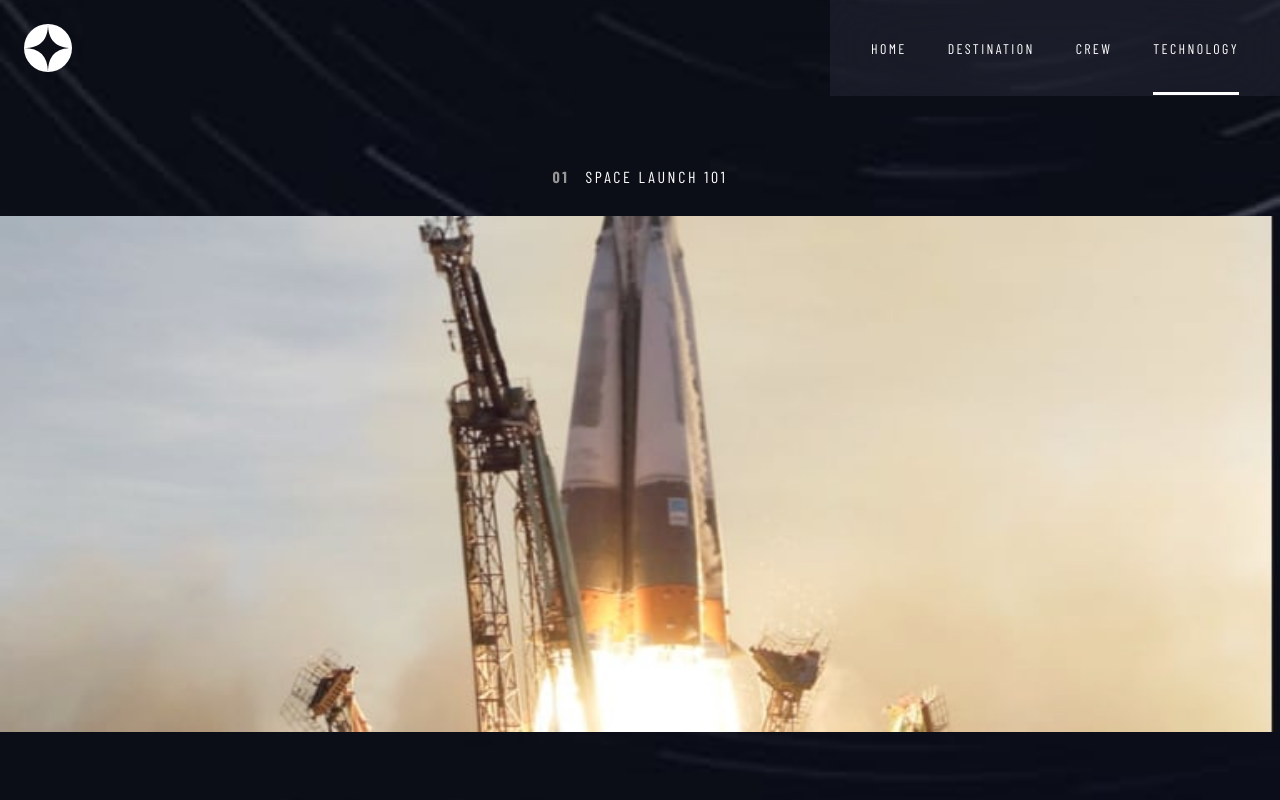
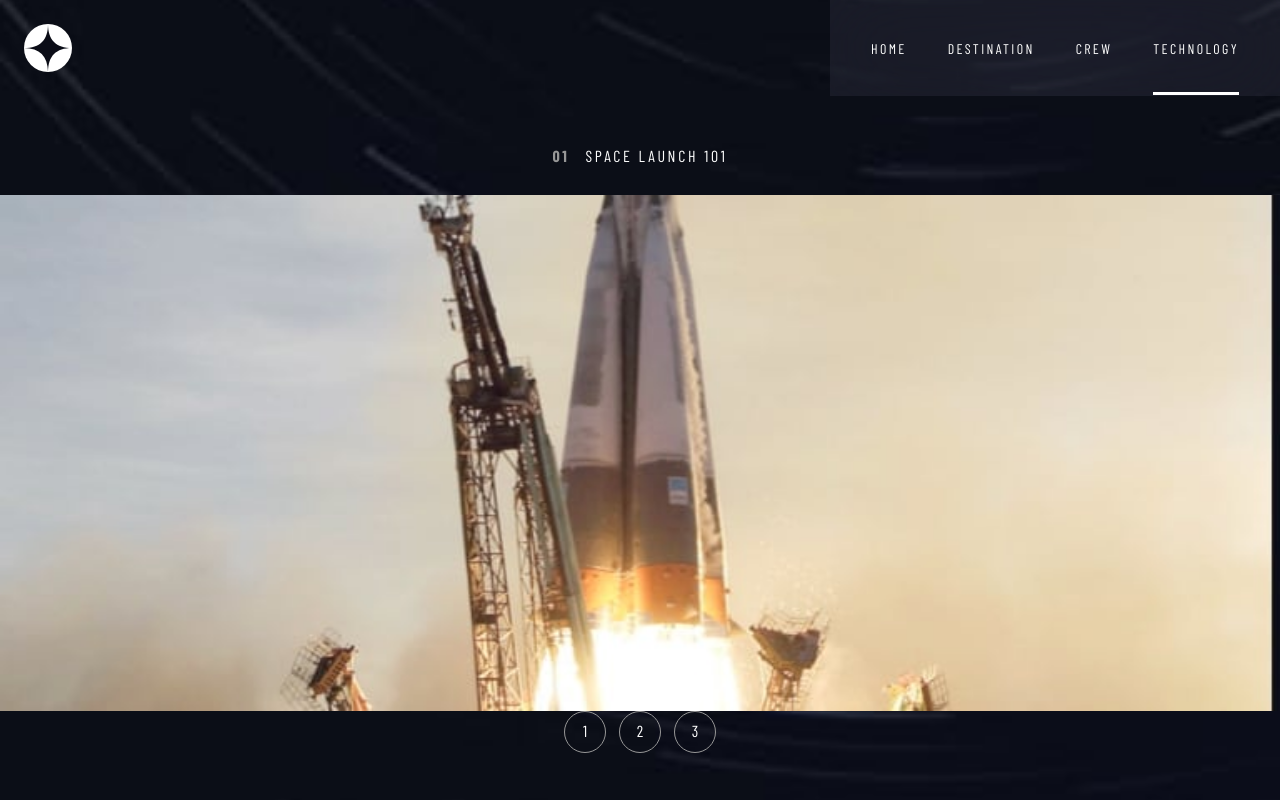
Before and after one commit to KurtisIvey/space-tourism-nextjs, a Next.js app: page /Technology in a window 1280 px wide. Built offline with nearby package versions, Linux system fonts and the light colour scheme; a web font is replaced by a local one.

Commit message:
add nav buttons to load tech data

```diff
--- a/src/app/Technology/Technology.css
+++ b/src/app/Technology/Technology.css
@@ -36,4 +36,31 @@ main.technology section h1 span {
 main.technology section .techImage {
   width: 100%;
   height: auto;
+}
+main.technology section ul {
+  list-style: none;
+  display: flex;
+  width: 152px;
+  justify-content: space-between;
+  margin-bottom: 0px;
+}
+main.technology section ul li {
+  width: 40px;
+  height: 40px;
+  border-radius: 50%;
+  border: 1px solid #979797;
+  display: flex;
+  justify-content: center;
+  align-items: center;
+  background-color: transparent;
+  cursor: pointer;
+}
+main.technology section ul li span {
+  margin-bottom: 3px;
+}
+main.technology section ul li:hover {
+  background-color: #D0D6F9;
+}
+main.technology section ul li.activeCrew {
+  background-color: white;
 }/*# sourceMappingURL=Technology.css.map */
--- a/src/app/Technology/Technology.scss
+++ b/src/app/Technology/Technology.scss
@@ -39,6 +39,33 @@ main.technology {
             height: auto;
 
         }
+        ul{
+            list-style: none;
+            display: flex;
+            width: 152px;
+            justify-content: space-between;
+            margin-bottom: 0px;
+            li {
+                width: 40px;
+                height: 40px;
+                border-radius: 50%;
+                border: 1px solid $darkGrey;
+                display: flex;
+                justify-content: center;
+                align-items: center;
+                background-color: transparent;
+                cursor: pointer;
+                span{
+                    margin-bottom: 3px;
+                }
+            }
+            li:hover {
+                background-color: $midTone;
+            }
+            li.activeCrew {
+                background-color: white;
+            }
+        }
     }
 }
 
--- a/src/app/Technology/page.tsx
+++ b/src/app/Technology/page.tsx
@@ -46,6 +46,17 @@ const Technology = (props: Props) => {
           }
           alt={technologyData[index].name}
         />
+        <ul>
+          <li>
+            <span>1</span>
+          </li>
+          <li>
+            <span>2</span>
+          </li>
+          <li>
+            <span>3</span>
+          </li>
+        </ul>
       </section>
     </main>
   );
```
Also changed, not shown: 1 other file (tests, documents, lock files or other folders).
